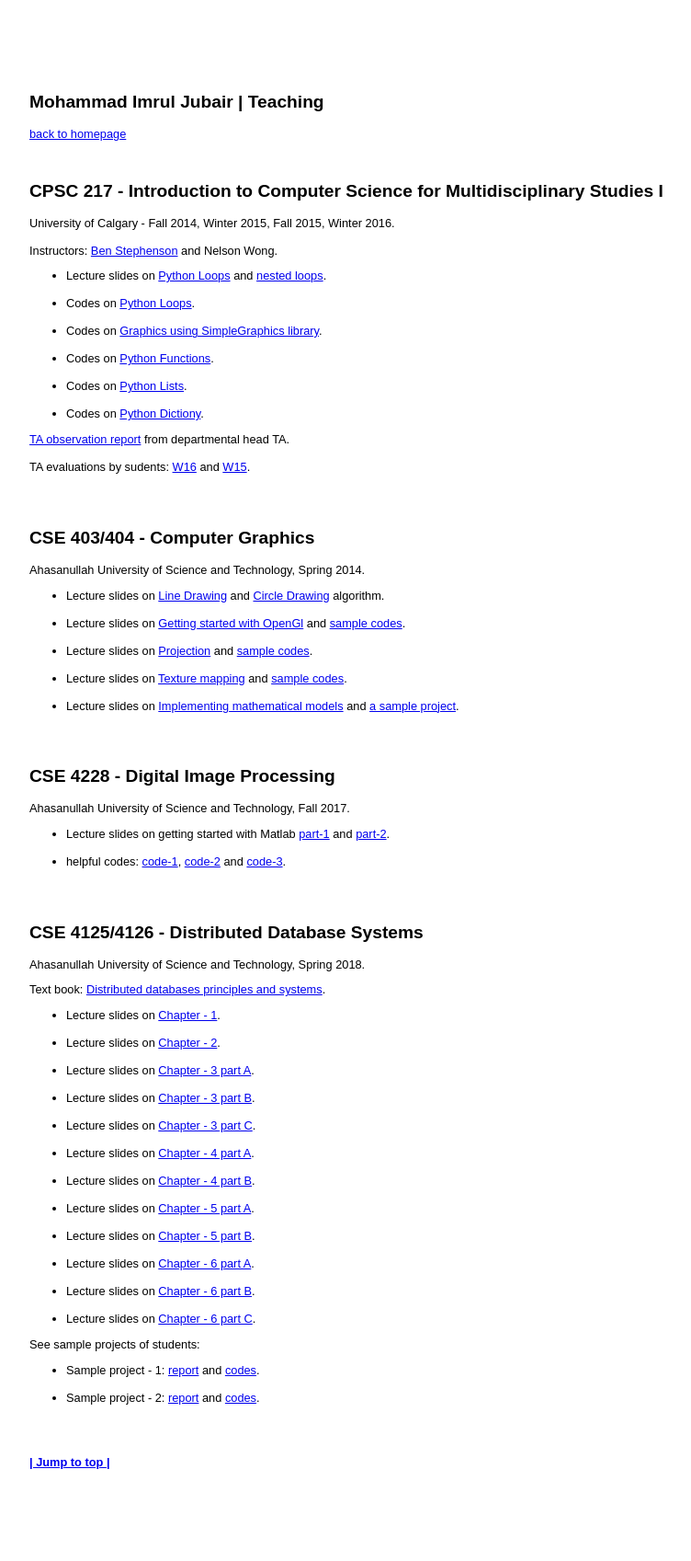
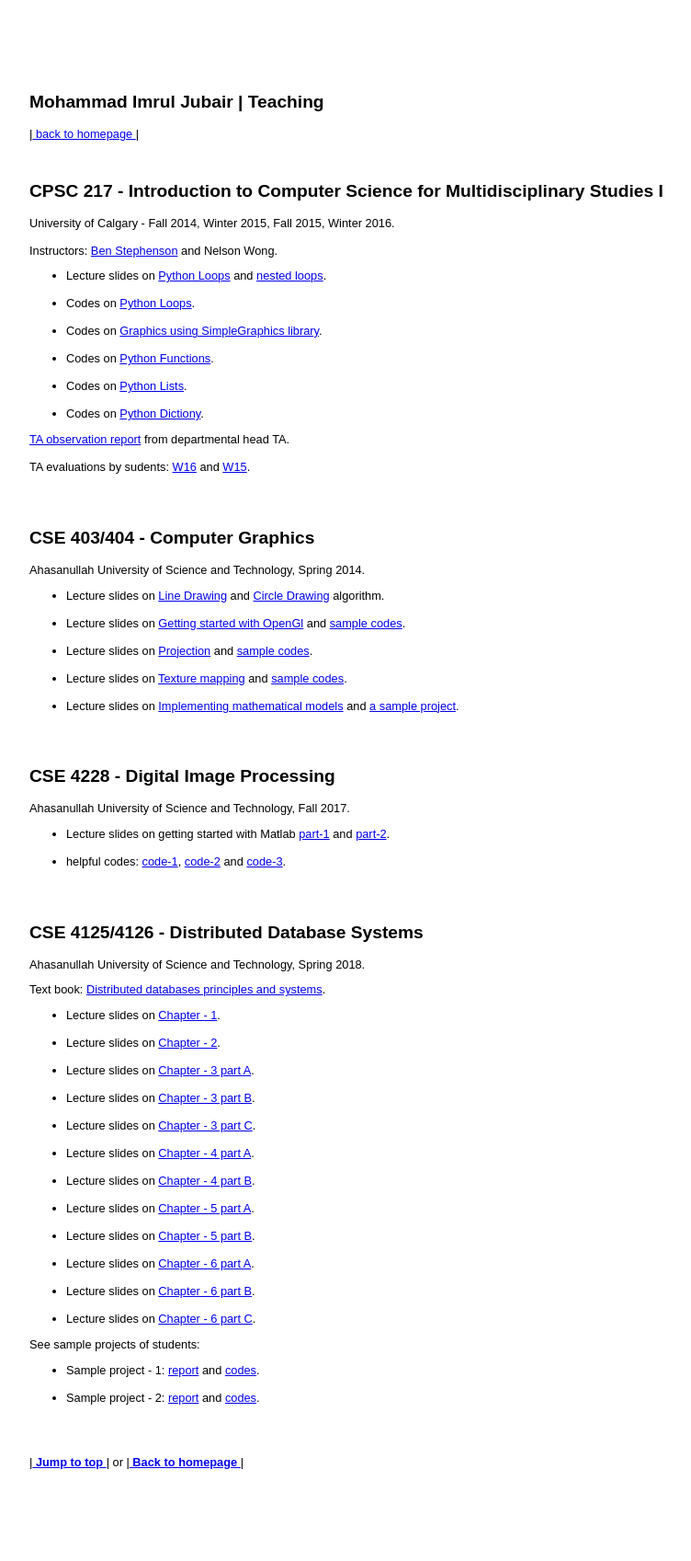
Before and after one commit to imruljubair/imruljubair.github.io, a Jekyll site: the page teaching/teaching-page.html, which Jekyll copies as it is, in a window 1280 px wide. Shown: the whole page at 92% size, without its empty margins (76-828 px from the left). Built offline with Jekyll 4.4.1, drawn with Linux system fonts in a browser that asks for light colours.

Commit message:
teaching: back 2 home

```diff
--- a/teaching/teaching-page.html
+++ b/teaching/teaching-page.html
@@ -20,7 +20,7 @@ div {
 <div>
   <h2>Mohammad Imrul Jubair | Teaching</h2>
   <!--<h2>Teaching Page</h2>-->
-  <p><a href="/index.html#teaching">back to homepage</a></p>
+  <p>|<a href="/index.html#teaching"> back to homepage </a>|</p>
   <br>
   <a name="python"></a>
   <h2>CPSC 217 - Introduction to Computer Science for Multidisciplinary Studies I </h2>
@@ -117,7 +117,7 @@ See sample projects of students:
 </p>
 <br>
 <br>
-<p><a href="/teaching/teaching-page.html#";  style="font-weight:bold">| Jump to top |</a></p>
+<p>|<a href="/teaching/teaching-page.html#";  style="font-weight:bold"> Jump to top </a>| or |<a href="/index.html#projects";  style="font-weight:bold"> Back to homepage </a>|</p>
 </div>
 </body>
 </html>
```
Also changed, not shown: 2 other files.
